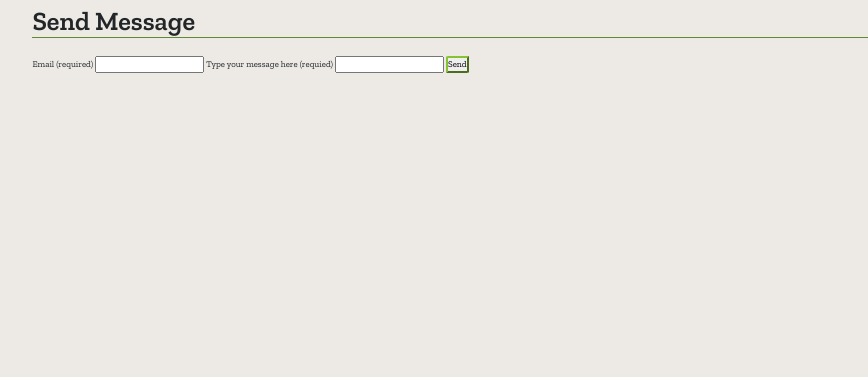
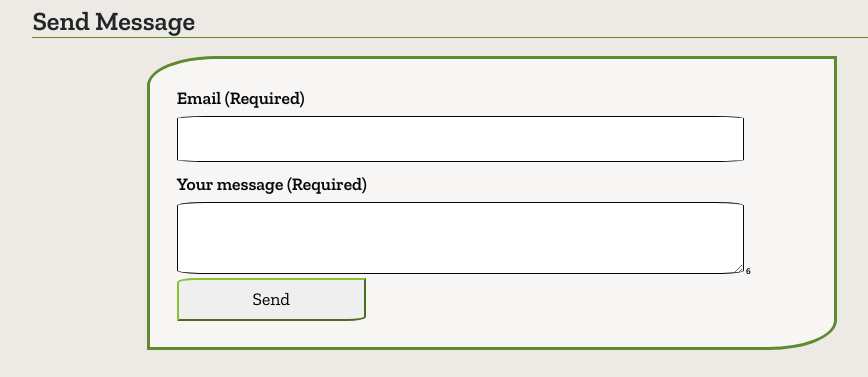
Before and after one commit to VirtualAngel/Portfolio, a plain HTML site: page index.html in a window 1280 px wide. Shown: the part 2092-2469 px from the top of the page, without its empty margins (302-1170 px from the left). Before the commit the page ends 2194 px from the top, so only its background shows below. Drawn offline with nearby package versions, Linux system fonts and the light colour scheme.

Commit message:
Adds styling to contact form. Tabindex needs work.

```diff
--- a/css/styles.css
+++ b/css/styles.css
@@ -8,6 +8,7 @@
   --white: #edeae5;
   --mint: #C5D8A4;
   --darkpink: #ab564d;
+  --formwhite: #f8f6f4;
 }
 
 * {
@@ -161,7 +162,7 @@ button {
   font-weight: 500;
   display: flex;
   justify-content: center;
-  flex-flow: column;
+  flex-flow: column wrap;
   padding: 0.7rem 3rem;
 }
 
@@ -350,6 +351,68 @@ button {
   font-size: 3rem;
 }
 
+.form-container {
+  width: 75%;
+  margin-left: auto;
+  margin-right: auto;
+  padding: 3rem;
+  color: var(--black);
+  font-weight: 600;
+  background-color: var(--formwhite);
+  border-style: solid;
+  border-color: var(--darklime);
+  border-radius: 10% 0;
+  justify-content: center;
+}
+
+input {
+  width: 90%;
+  padding: 1rem;
+  margin-bottom: 1rem;
+  border: .2rem solid var(--black);
+  border-radius: 5%;
+  display: block;
+  justify-content: center;
+}
+
+input[type=email] {
+  width: 90%;
+  height: auto;
+  color: var(--black);
+  font-size: 2rem;
+}
+
+input:focus {
+  background-color: var(--black);
+  color: var(--white);
+  outline: 0.2rem dotted var(--lime);
+  border-radius: 10% 0;
+}
+
+textarea {
+  color: var(--black);
+  font-size: 2rem;
+  border: .2rem solid var(--black);
+  border-radius: 5%;
+}
+
+.textinput {
+  width: 90%;
+  height: auto;
+  padding: 1rem;
+}
+
+label {
+  color: var(--black);
+  font-size: 2rem;
+}
+
+button[type=submit] {
+  font-size: 2rem;
+  width: 30%;
+  padding: .7rem;
+}
+
 /* begin media queries */
 @media (max-width: 1740px) {
   html {
--- a/index.html
+++ b/index.html
@@ -27,7 +27,7 @@
         <button id="menu" type="button" tabindex="0" class="fas fa-keyboard" aria-expanded="false">
             <br> <span class="menu-title">Menu</span>
         </button>
-        <ul tabindex="2">
+        <ul tabindex="1">
             <li><a href="#home">Home</a></li>
             <li><a href="#about">About</a></li>
             <!-- <li><a href="#portfolio">Portfolio</a></li> -->
@@ -43,7 +43,7 @@
         <h1><span>Angela</span> Robinette</h1>
         <h2>Weaver of Engaging User Experiences</h2>
         <p>As a front-end developer, I'm passionate about web development. I love creating beautiful yet functional pages that enhance a user's experience through creating an effective UX and user-friendly UIs. I also keep up with the latest trends in web development and WCAG.</p>
-		<a href="#about"><button class="btn" type="button" tabindex="3" aria-label="about">About Me<i class="fas fa-user"></i></button></a>
+		<a href="#about"><button class="btn" type="button" tabindex="2" aria-label="about">About Me<i class="fas fa-user"></i></button></a>
     </section>
 <!--Home section ends-->
 
@@ -57,11 +57,11 @@
             <h3> <span> Path: </span> Front End Developer</h3>
             <h3> <span> Spoken Language: </span> English</h3>
             <h3> <span> Country: </span> U.S.</h3>
-            <a href="#"><button class="btn" type="button" tabindex="4" aria-label="resume download">Download Resume<i class="fas fa-download"></i></button></a>
+            <a href="#"><button class="btn" type="button" tabindex="3" aria-label="resume download">Download Resume<i class="fas fa-download"></i></button></a>
         </article>
     </div>
     <div class="container">
-        <h2 class="sub-heading" tabindex="1">Skills</h2>
+        <h2 class="sub-heading" tabindex="4">Skills</h2>
         <div class="row row-cols-1 row-cols-md-3">
             <div class="col-12 col-md-6 col-lg-4 mb-5">
           		<div class="card h-100">
@@ -131,7 +131,7 @@
 <!-- Experience with section begins -->
 <section class="experience">
     <div class="container">
-        <h2 class="sub-heading" tabindex="2">Experience With</h2>
+        <h2 class="sub-heading">Experience With</h2>
         <p class="xp-text">The following are tools and languages I have used in the past.</p>
         <div class="xp-icons">
             <i class="fa-brands fa-php xp-space" alt="PHP logo">PHP</i>
@@ -155,14 +155,19 @@
         </section>
         <section class="contact">
             <h2 class="sub-heading">Send Message</h2>
+            <div class="form-container">
                 <form action="https://formsubmit.co/angela@dev-angela.com" method="POST">
                     <input type="hidden" name="_subject" value="New email from Dev-Angela's site!">
-                    <label for="email">Email (required)</label>
-                        <input type="email" id="email" name="email" required>
-                        <label for="message">Type your message here (requied)</label>
-                    <input type="text" id="message" name="message" required>
+
+                    <label for="email">Email (Required)</label>
+                    <input type="email" id="email" name="email" required>
+
+                    <label for="message">Your message (Required)</label>
+                    <textarea class="textinput" name="message" id="message" name="message" required></textarea>
+6
                     <button type="submit">Send</button>
                </form>
+            </div>
         </section>
         </div>
     </section>
```
